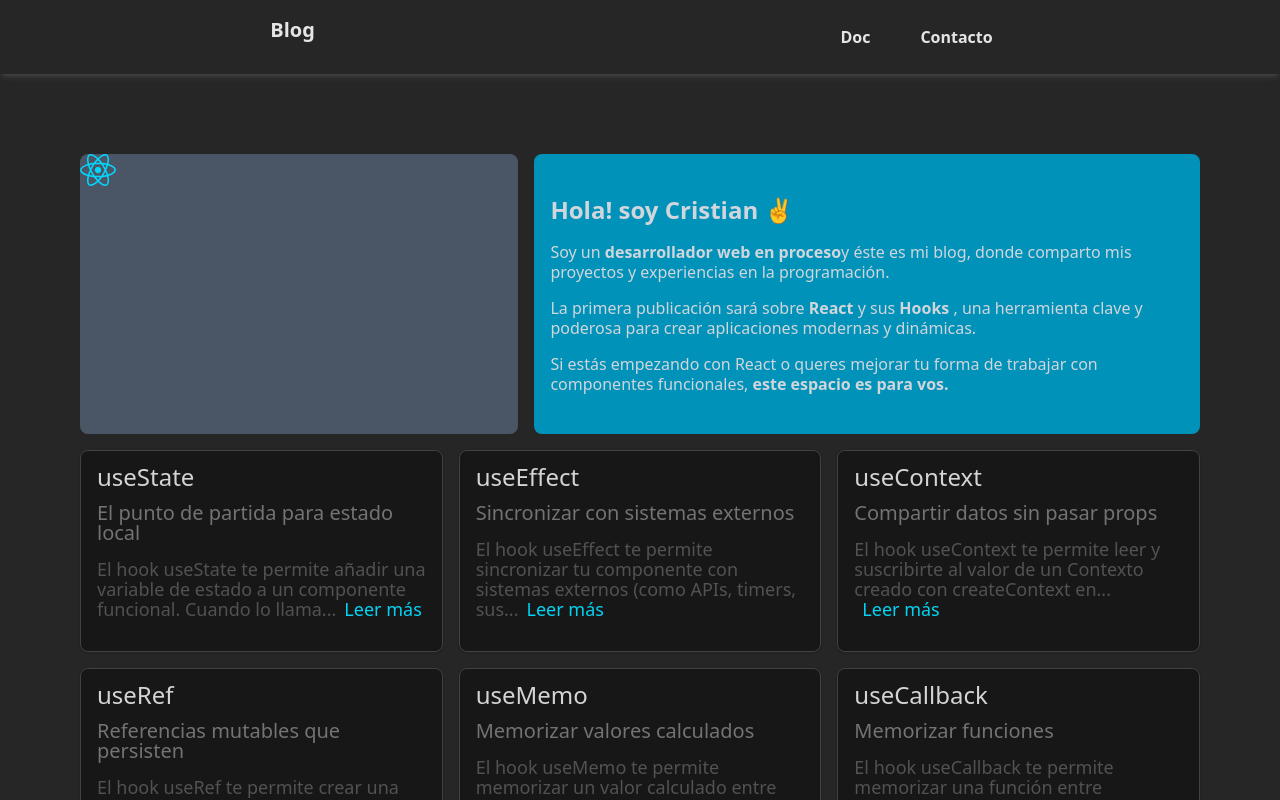
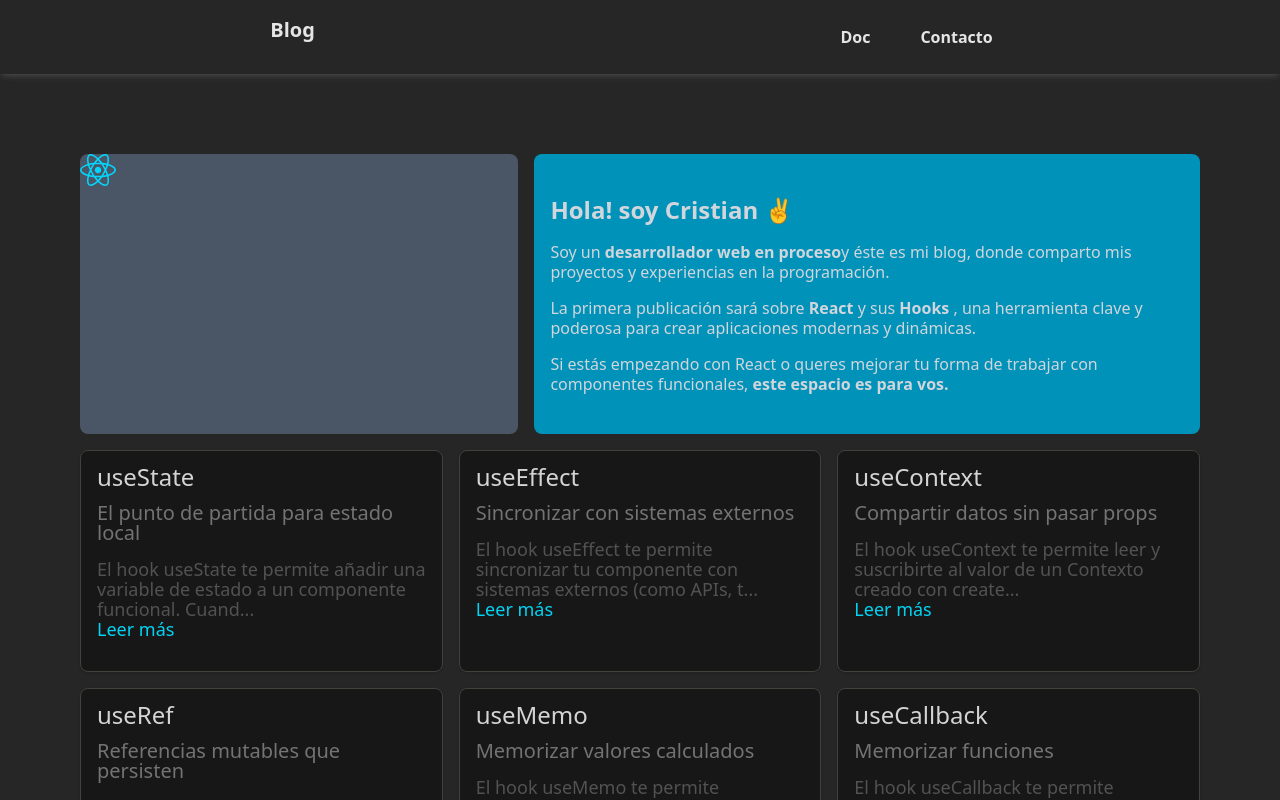
Before and after one commit to Cris7ian-tech/Blog, a React (Vite) app: page / in a window 1280 px wide. Shown: the top 800 px of the page. Built offline with nearby package versions, Linux system fonts and the light colour scheme.

Commit message:
posicionando button

```diff
--- a/src/components/ui/CardArticle.tsx
+++ b/src/components/ui/CardArticle.tsx
@@ -19,9 +19,9 @@ function CardArticle({ titulo, subtitulo, descripcion }: CardArticleProps) {
               <Paragraph className="font-medium text-2xl text-neutral-300 mb-4 leading-5">
                 <h3 className="font-medium text-2xl text-neutral-300 mb-4 leading-5">{titulo}</h3>
                 <h4 className="font-medium text-xl text-neutral-500 mb-4 leading-5">{subtitulo}</h4>
-                {expandida ? descripcion : `${descripcion.slice(0, 100)}...`  }
+                {expandida ? descripcion : `${descripcion.slice(0, 90)}...`  }
                 <button
-                  className="text-cyan-400 ml-2 hover:underline"
+                  className="text-cyan-400 font-medium hover:underline self-start block"
                   onClick={() => setExpandida(!expandida)}>
                   {expandida ? 'Leer menos' : 'Leer más'}
                 </button>
```
